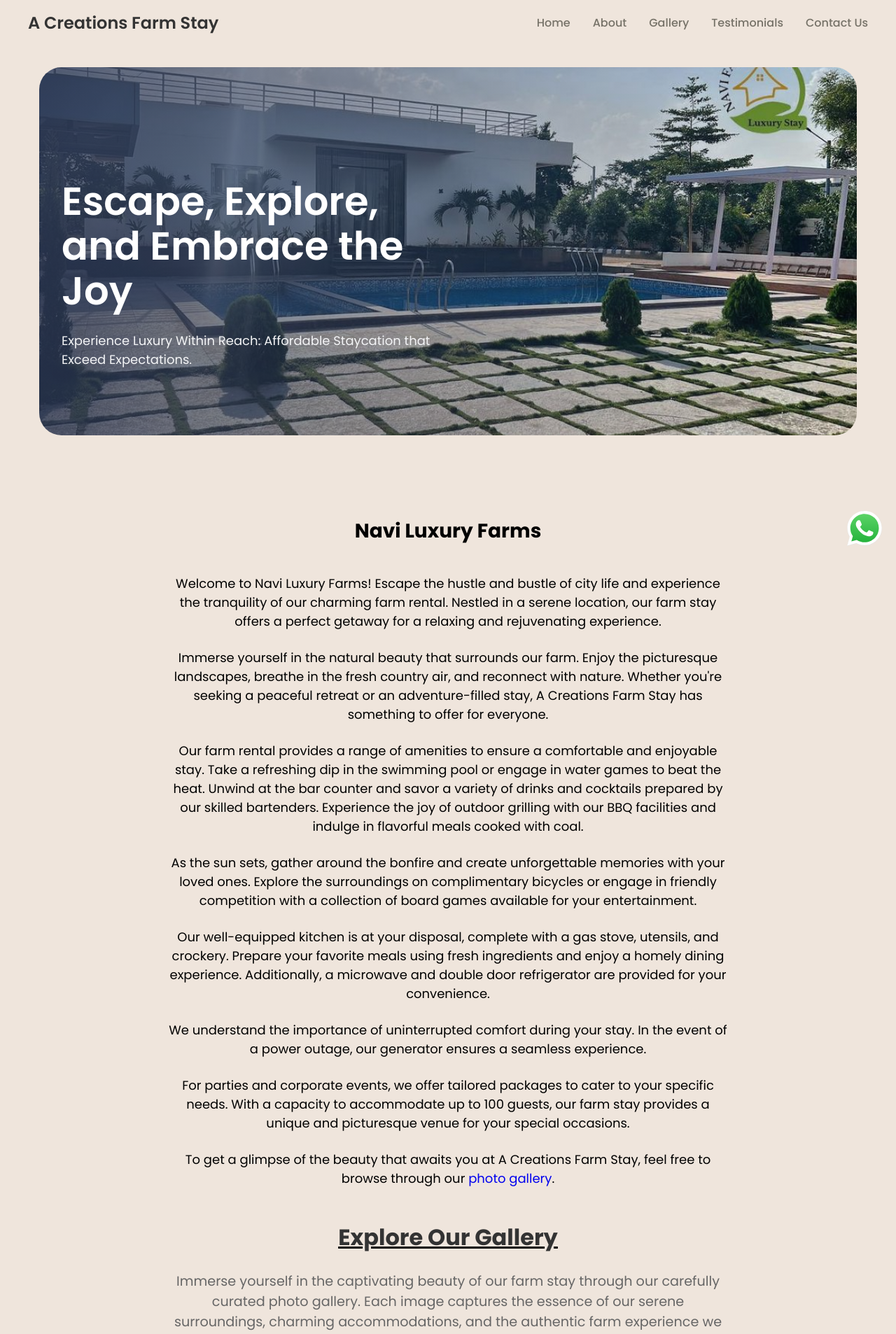
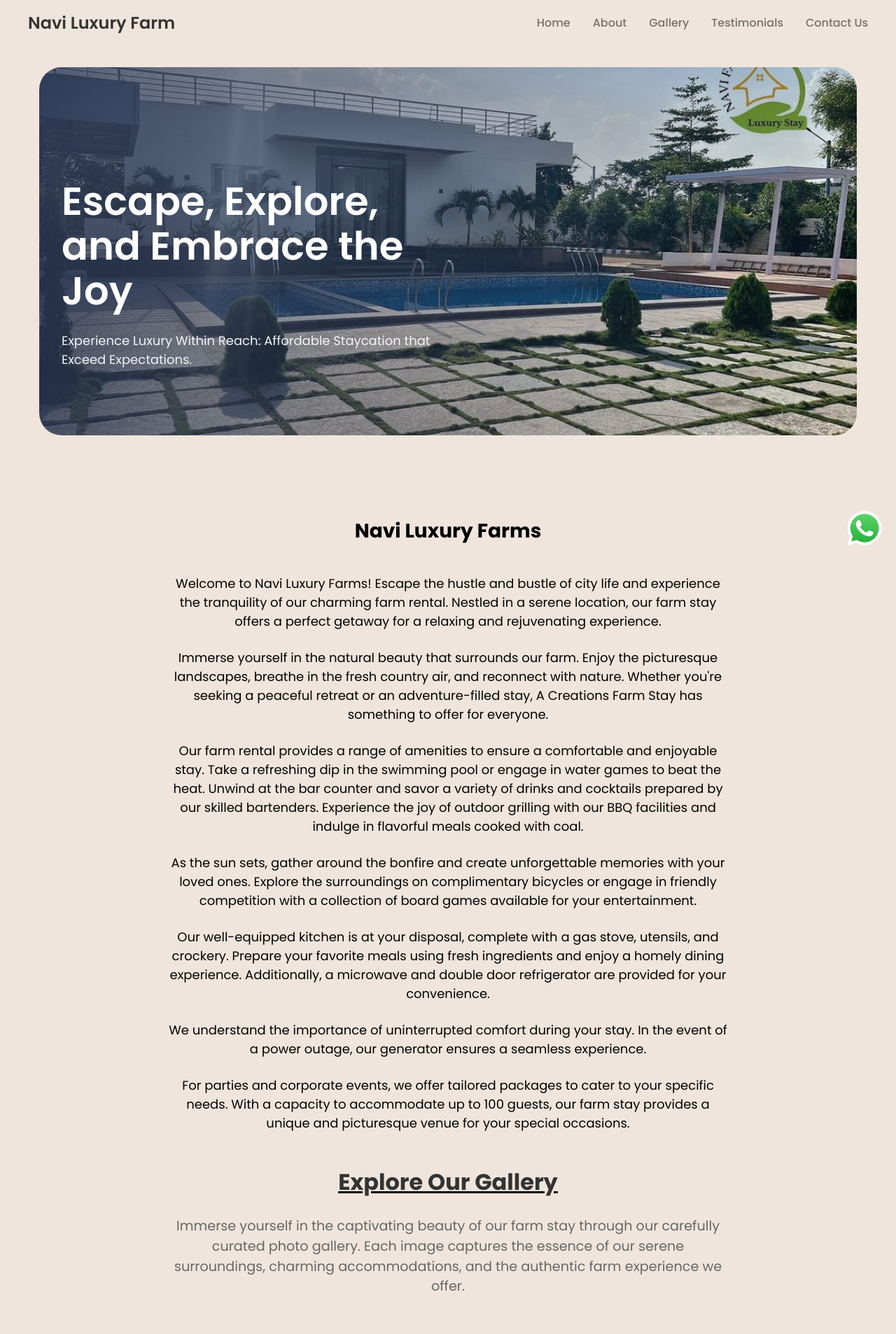
Before and after one commit to iamsadat/navi, a React (Create React App) app: page / in a window 1280 px wide. Shown: the top 1906 px of the page at 70% size. Built offline with nearby package versions, Linux system fonts and the light colour scheme.

Commit message:
Minor updates

```diff
--- a/src/components/Footer.js
+++ b/src/components/Footer.js
@@ -35,7 +35,7 @@ const Footer = () => {
             Whatsapp
           </Link>
           <Link
-            to="https://www.instagram.com/a_creation_farm_stay/"
+            to="https://www.instagram.com/navi_luxuryfarms/"
             target="_blank"
             className="footer__link"
           >
@@ -46,9 +46,9 @@ const Footer = () => {
         <div className="footer__col">
           <h4 className="footer__col-title">Location</h4>
           <iframe
-            src="https://www.google.com/maps/embed?pb=!1m18!1m12!1m3!1d3810.102973825073!2d78.3255059!3d17.262252399999998!2m3!1f0!2f0!3f0!3m2!1i1024!2i768!4f13.1!3m3!1m2!1s0x3bcbbf271a7aa60b%3A0x1fee920eb7355b98!2sA%20Creations%20Farm%20Stay!5e0!3m2!1sen!2sin!4v1689019312797!5m2!1sen!2sin"
-            width="100%"
-            height="300"
+            src="https://www.google.com/maps/embed?pb=!1m18!1m12!1m3!1d3810.8396264919943!2d78.38048757427228!3d17.226567607419913!2m3!1f0!2f0!3f0!3m2!1i1024!2i768!4f13.1!3m3!1m2!1s0x3bcbb9f5ace2ed93%3A0x15626a7a17d570fc!2sNavi%20Farm%20House!5e0!3m2!1sen!2sin!4v1689886071627!5m2!1sen!2sin"
+            width="600"
+            height="450"
             style={{ border: "0" }}
             allowfullscreen=""
             loading="lazy"
@@ -57,7 +57,7 @@ const Footer = () => {
         </div>
       </div>
       <div className="footer__bar">
-        &copy; 2023 A Creations Farm Stay. All rights reserved.
+        &copy; 2023 Navi Luxury Farm. All rights reserved.
       </div>
     </footer>
   );
--- a/src/components/Navbar.js
+++ b/src/components/Navbar.js
@@ -28,7 +28,7 @@ const Navbar = () => {
     <nav className={`nav ${show && "nav__black"}`}>
       <Link to="/home" className="motion--title">
         <motion.div whileHover={{ scale: 1.1 }} whileTap={{ scale: 0.9 }}>
-          <div class="nav__logo">A Creations Farm Stay</div>
+          <div class="nav__logo">Navi Luxury Farm</div>
         </motion.div>
       </Link>
       <div
--- a/src/pages/About.js
+++ b/src/pages/About.js
@@ -217,9 +217,9 @@ const About = () => {
                 </ScrollAnimation>
                 <ScrollAnimation>
                   <iframe
-                    src="https://www.google.com/maps/embed?pb=!1m14!1m8!1m3!1d7620.205964181371!2d78.325506!3d17.262252!3m2!1i1024!2i768!4f13.1!3m3!1m2!1s0x3bcbbf271a7aa60b%3A0x1fee920eb7355b98!2sA%20Creations%20Farm%20Stay!5e0!3m2!1sen!2sin!4v1689205088239!5m2!1sen!2sin"
-                    width="100%"
-                    height="400"
+                    src="https://www.google.com/maps/embed?pb=!1m18!1m12!1m3!1d3810.8396264919943!2d78.38048757427228!3d17.226567607419913!2m3!1f0!2f0!3f0!3m2!1i1024!2i768!4f13.1!3m3!1m2!1s0x3bcbb9f5ace2ed93%3A0x15626a7a17d570fc!2sNavi%20Farm%20House!5e0!3m2!1sen!2sin!4v1689886071627!5m2!1sen!2sin"
+                    width="600"
+                    height="450"
                     style={{ border: "0" }}
                     allowfullscreen=""
                     loading="lazy"
--- a/src/pages/Contact.js
+++ b/src/pages/Contact.js
@@ -52,7 +52,7 @@ const Contact = () => {
             <div className="wrapper animated bounceInLeft">
               <div className="company-info">
                 <h3 className="company-info-title underlined-heading">
-                  A Creations Farm Stay
+                  Navi Luxury Farm
                 </h3>
                 <ul>
                   <li>
@@ -63,7 +63,7 @@ const Contact = () => {
                     <FaPhone /> : 9393031001 / 9390058561
                   </li>
                   <li>
-                    <FaEnvelope /> : anupkumarheda@gmail.com
+                    <FaEnvelope /> : xxxxx@gmail.com
                   </li>
                 </ul>
               </div>
--- a/src/pages/Home.js
+++ b/src/pages/Home.js
@@ -97,16 +97,6 @@ const Home = () => {
             cater to your specific needs. With a capacity to accommodate up to
             100 guests, our farm stay provides a unique and picturesque venue
             for your special occasions.
-          </p>
-        </ScrollAnimation>
-        <ScrollAnimation>
-          <p>
-            To get a glimpse of the beauty that awaits you at A Creations Farm
-            Stay, feel free to browse through our{" "}
-            <a href="https://drive.google.com/drive/folders/1-UmEzmp_RIxe1hCB-GrLmRy7WSHHtNnL">
-              photo gallery
-            </a>
-            .
           </p>
         </ScrollAnimation>
         <ScrollAnimation>
@@ -288,10 +278,10 @@ const Home = () => {
             </ScrollAnimation>
             <ScrollAnimation>
               <iframe
-                src="https://www.google.com/maps/embed?pb=!1m14!1m8!1m3!1d7620.205964181371!2d78.325506!3d17.262252!3m2!1i1024!2i768!4f13.1!3m3!1m2!1s0x3bcbbf271a7aa60b%3A0x1fee920eb7355b98!2sA%20Creations%20Farm%20Stay!5e0!3m2!1sen!2sin!4v1689205088239!5m2!1sen!2sin"
-                width="100%"
-                height="400"
-                style={{ border: 0 }}
+                src="https://www.google.com/maps/embed?pb=!1m18!1m12!1m3!1d3810.8396264919943!2d78.38048757427228!3d17.226567607419913!2m3!1f0!2f0!3f0!3m2!1i1024!2i768!4f13.1!3m3!1m2!1s0x3bcbb9f5ace2ed93%3A0x15626a7a17d570fc!2sNavi%20Farm%20House!5e0!3m2!1sen!2sin!4v1689886071627!5m2!1sen!2sin"
+                width="600"
+                height="450"
+                style={{ border: "0" }}
                 allowfullscreen=""
                 loading="lazy"
                 referrerpolicy="no-referrer-when-downgrade"
@@ -300,7 +290,7 @@ const Home = () => {
             <ScrollAnimation>
               <h3 className="directions">
                 <a
-                  href="https://maps.google.com/maps/dir//A+Creations+Farm+Stay+6-29%2F121%2FP,+Narkhuda,+Shamsabad+Hyderabad,+Telangana+501218/@17.2622117,78.3254986,15z/data=!4m5!4m4!1m0!1m2!1m1!1s0x3bcbbf271a7aa60b:0x1fee920eb7355b98"
+                  href="https://goo.gl/maps/K98LdEaRfmiFGbgc6"
                   target="_blank"
                   rel="noreferrer"
                   className="directions--a"
```
